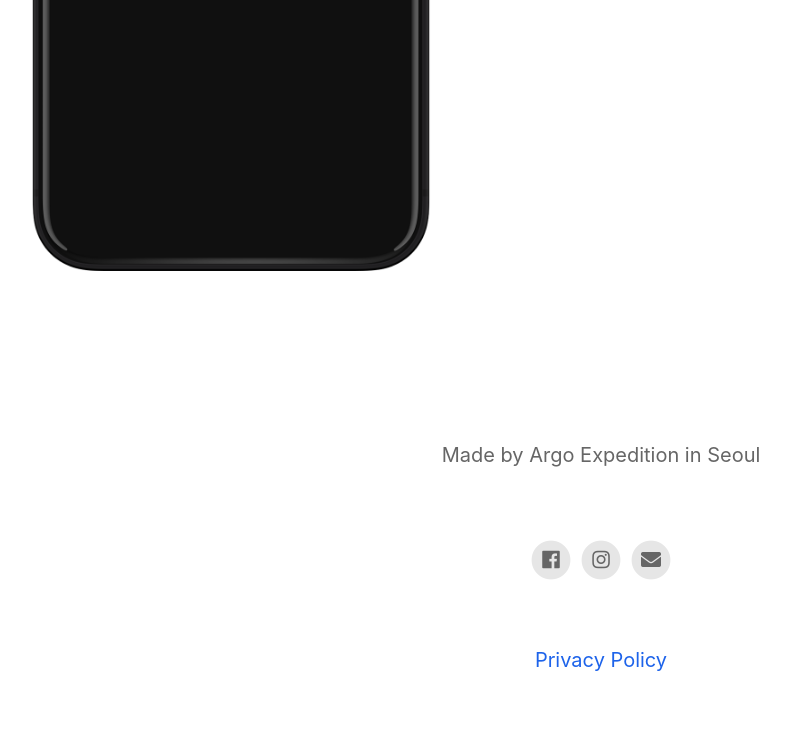
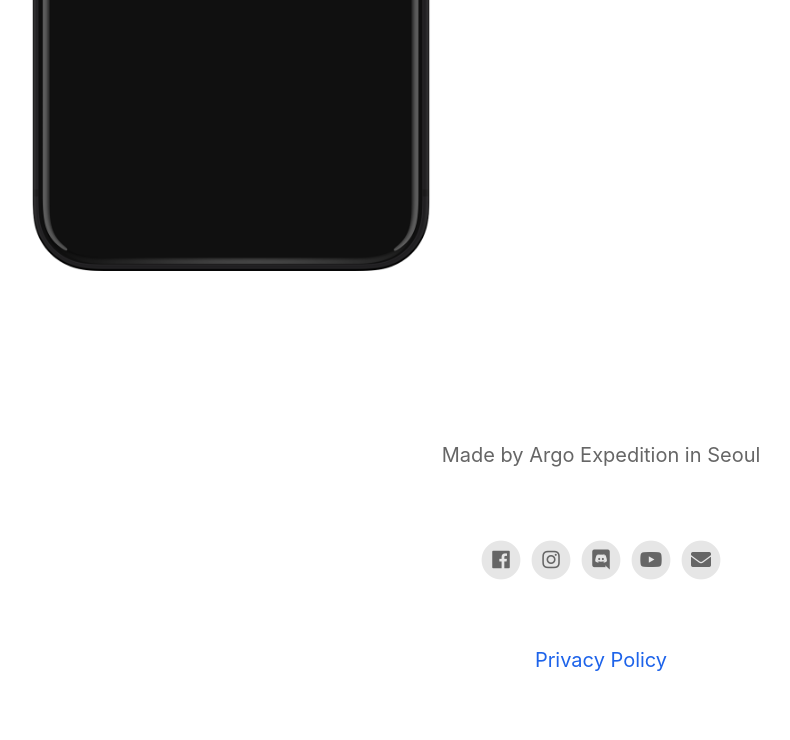
Before and after one commit to ArgoExped/Frozen-Arts, a Jekyll site: the page built from index.html, in a window 1280 px wide. Shown: the part 714-1454 px from the top of the page, without its empty margins (39-829 px from the left). Built offline with Jekyll 4.4.1, drawn with Linux system fonts in a browser that asks for light colours; nearby versions of some CDN libraries.

Commit message:
Discord / youtube channel updated

```diff
--- a/_config.yml
+++ b/_config.yml
@@ -27,7 +27,8 @@ facebook_username                         : argoexped
 instagram_username                        : argoexped
 twitter_username                          :
 github_username                           :
-youtube_username                          : argoexped
+youtube_username                          : UCafDmMSidTpAZoSWIym_DDw
+discord_username                          : A3mwB2bt
 
 
 
--- a/_includes/footer.html
+++ b/_includes/footer.html
@@ -31,6 +31,25 @@
 			</a>
 		{% endif %}
 
+		{% if site.discord_username %}
+
+			<a href="https://discord.gg/{{ site.discord_username }}">
+				<span class="fa-stack fa-1x">
+					<i class="socialIconBack fas fa-circle fa-stack-2x"></i>
+					<i class="socialIconTop fab fa-discord fa-stack-1x"></i>
+				</span>
+			</a>
+		{% endif %}
+
+		{% if site.youtube_username %}
+			<a href="https://youtube.com/channel/{{ site.youtube_username }}">
+				<span class="fa-stack fa-1x">
+					<i class="socialIconBack fas fa-circle fa-stack-2x"></i>
+					<i class="socialIconTop fab fa-youtube fa-stack-1x"></i>
+				</span>
+			</a>
+		{% endif %}
+
 		{% if site.github_username %}
 			<a href="https://github.com/{{ site.github_username }}">
 				<span class="fa-stack fa-1x">
```
